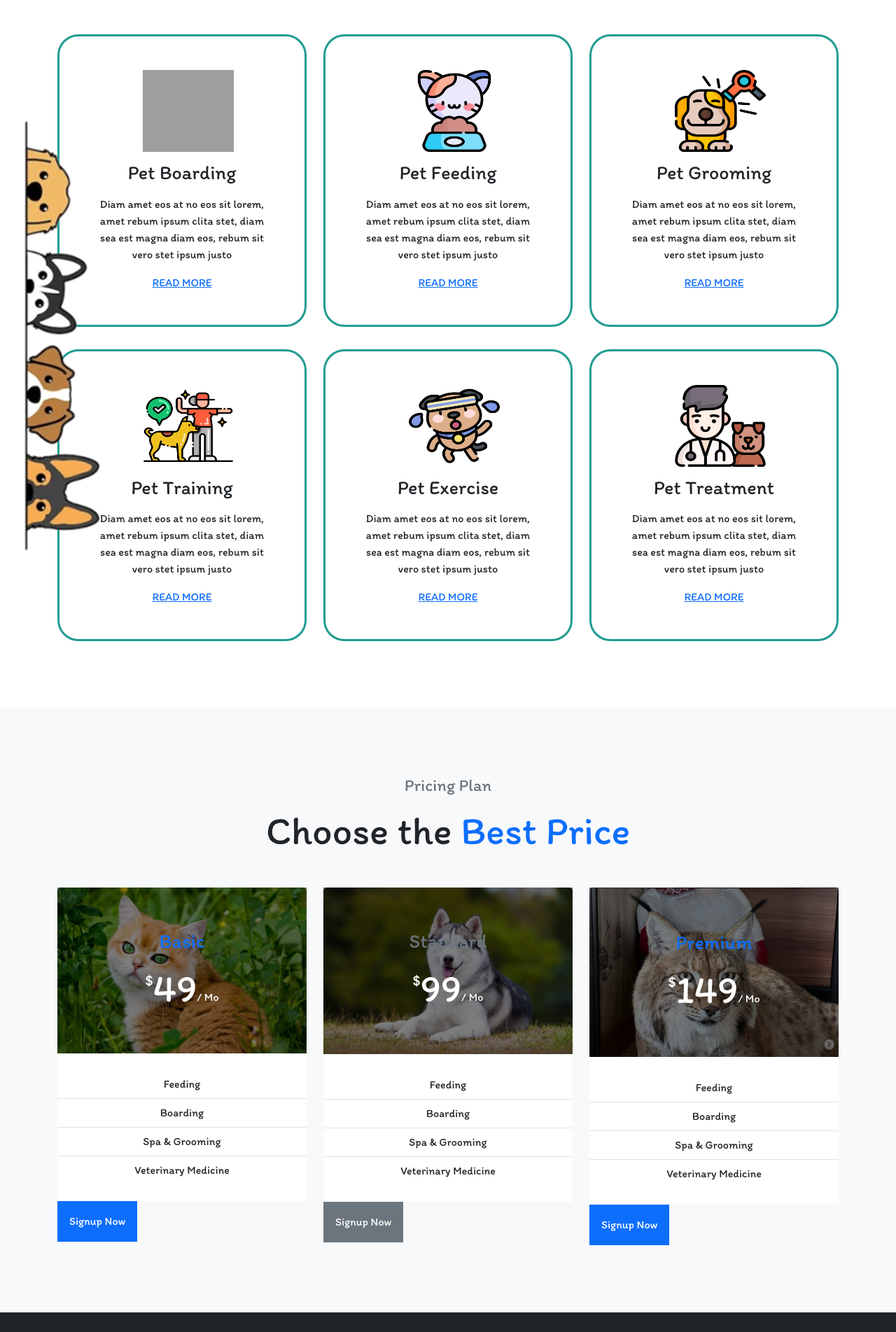
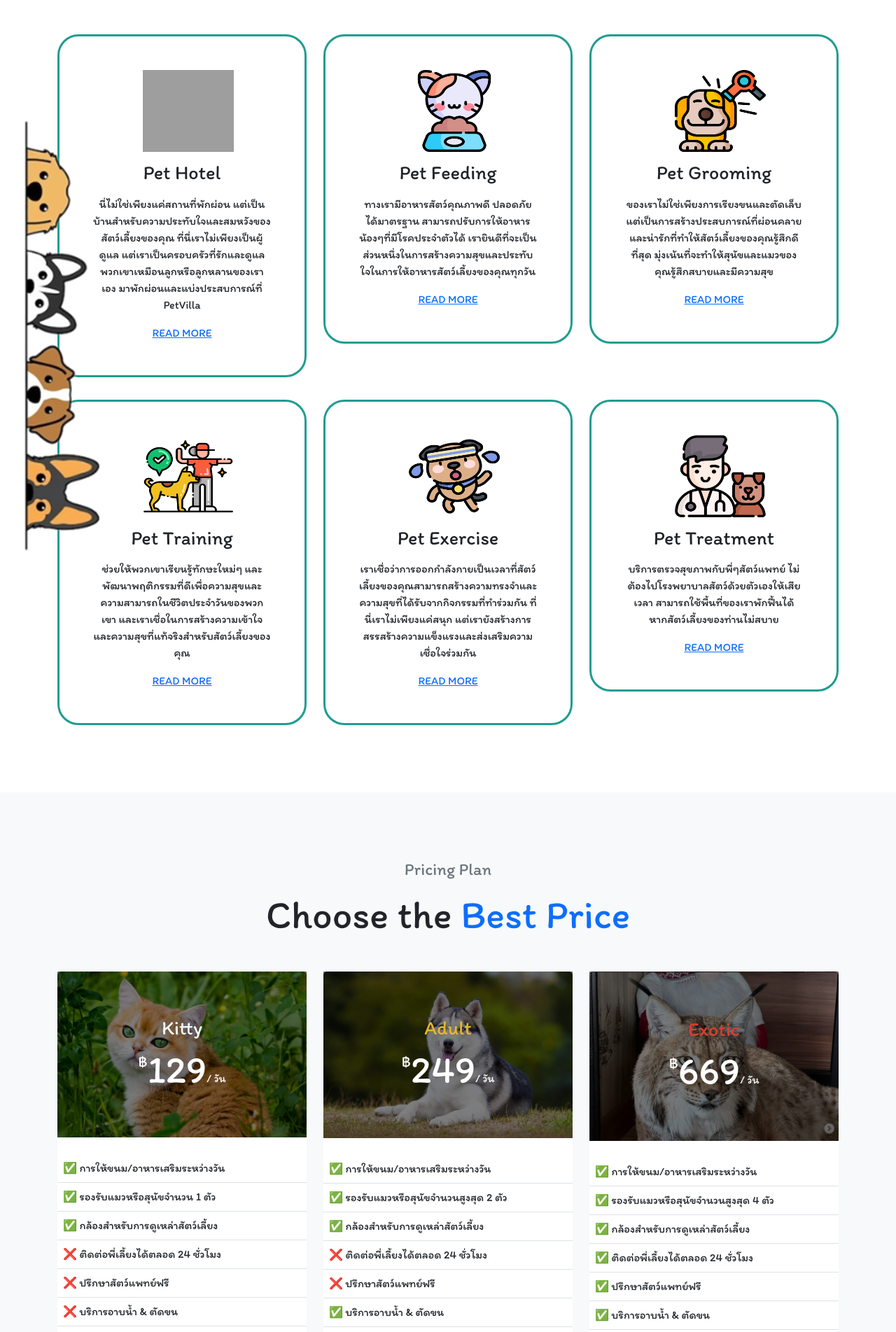
Before and after one commit to IZoom7/CatHotel, a PHP site: page / in a window 1280 px wide; the page is wider, and only the part inside the window is pictured. Shown: the part 1372-3275 px from the top of that part at 70% size. Run offline with PHP 8.4, Linux system fonts and the light colour scheme; grey boxes are pictures that could not be loaded.

Commit message:
fifth commit

```diff
--- a/index.html
+++ b/index.html
@@ -76,8 +76,8 @@
             <div class="col-md-6 col-lg-4 mb-4">
                 <div class="d-flex flex-column text-center bg-white mb-2 p-3 p-sm-5">
                     <img src="/img/pet-hotel.png" alt="">
-                    <h3 class="mb-3">Pet Boarding</h3>
-                    <p>Diam amet eos at no eos sit lorem, amet rebum ipsum clita stet, diam sea est magna diam eos, rebum sit vero stet ipsum justo</p>
+                    <h3 class="mb-3">Pet Hotel</h3>
+                    <p>นี่ไม่ใช่เพียงแค่สถานที่พักผ่อน แต่เป็นบ้านสำหรับความประทับใจและสมหวังของสัตว์เลี้ยงของคุณ ที่นี่เราไม่เพียงเป็นผู้ดูแล แต่เราเป็นครอบครัวที่รักและดูแลพวกเขาเหมือนลูกหรือลูกหลานของเราเอง มาพักผ่อนและแบ่งประสบการณ์ที่ PetVilla</p>
                     <a class="text-uppercase font-weight-bold" href="#">Read More</a>
                 </div>
             </div>
@@ -85,7 +85,7 @@
                 <div class="d-flex flex-column text-center bg-white mb-2 p-3 p-sm-5">
                     <img src="/img/cat.png" alt="">
                     <h3 class="mb-3">Pet Feeding</h3>
-                    <p>Diam amet eos at no eos sit lorem, amet rebum ipsum clita stet, diam sea est magna diam eos, rebum sit vero stet ipsum justo</p>
+                    <p>ทางเรามีอาหารสัตว์คุณภาพดี ปลอดภัย ได้มาตรฐาน สามารถปรับการให้อาหารน้องๆที่มีโรคประจำตัวได้ เรายินดีที่จะเป็นส่วนหนึ่งในการสร้างความสุขและประทับใจในการให้อาหารสัตว์เลี้ยงของคุณทุกวัน </p>
                     <a class="text-uppercase font-weight-bold" href="#">Read More</a>
                 </div>
             </div>
@@ -93,7 +93,7 @@
                 <div class="d-flex flex-column text-center bg-white mb-2 p-3 p-sm-5">
                     <img src="/img/dog01.png" alt="">
                     <h3 class="mb-3">Pet Grooming</h3>
-                    <p>Diam amet eos at no eos sit lorem, amet rebum ipsum clita stet, diam sea est magna diam eos, rebum sit vero stet ipsum justo</p>
+                    <p>ของเราไม่ใช่เพียงการเรียงขนและตัดเล็บ แต่เป็นการสร้างประสบการณ์ที่ผ่อนคลายและน่ารักที่ทำให้สัตว์เลี้ยงของคุณรู้สึกดีที่สุด มุ่งเน้นที่จะทำให้สุนัขและแมวของคุณรู้สึกสบายและมีความสุข</p>
                     <a class="text-uppercase font-weight-bold" href="#">Read More</a>
                 </div>
             </div>
@@ -101,7 +101,7 @@
                 <div class="d-flex flex-column text-center bg-white mb-2 p-3 p-sm-5">
                     <img src="/img/trainer.png" alt="">
                     <h3 class="mb-3">Pet Training</h3>
-                    <p>Diam amet eos at no eos sit lorem, amet rebum ipsum clita stet, diam sea est magna diam eos, rebum sit vero stet ipsum justo</p>
+                    <p>ช่วยให้พวกเขาเรียนรู้ทักษะใหม่ๆ และพัฒนาพฤติกรรมที่ดีเพื่อความสุขและความสามารถในชีวิตประจำวันของพวกเขา และเราเชื่อในการสร้างความเข้าใจและความสุขที่แท้จริงสำหรับสัตว์เลี้ยงของคุณ</p>
                     <a class="text-uppercase font-weight-bold" href="#">Read More</a>
                 </div>
             </div>
@@ -109,7 +109,7 @@
                 <div class="d-flex flex-column text-center bg-white mb-2 p-3 p-sm-5">
                     <img src="/img/dog02.png" alt="">
                     <h3 class="mb-3">Pet Exercise</h3>
-                    <p>Diam amet eos at no eos sit lorem, amet rebum ipsum clita stet, diam sea est magna diam eos, rebum sit vero stet ipsum justo</p>
+                    <p>เราเชื่อว่าการออกกำลังกายเป็นเวลาที่สัตว์เลี้ยงของคุณสามารถสร้างความทรงจำและความสุขที่ได้รับจากกิจกรรมที่ทำร่วมกัน ที่นี่เราไม่เพียงแค่สนุก แต่เรายังสร้างการสรรสร้างความแข็งแรงและส่งเสริมความเชื่อใจร่วมกัน</p>
                     <a class="text-uppercase font-weight-bold" href="#">Read More</a>
                 </div>
             </div>
@@ -117,7 +117,7 @@
                 <div class="d-flex flex-column text-center bg-white mb-2 p-3 p-sm-5">
                     <img src="/img/veterinarian.png" alt="">
                     <h3 class="mb-3">Pet Treatment</h3>
-                    <p>Diam amet eos at no eos sit lorem, amet rebum ipsum clita stet, diam sea est magna diam eos, rebum sit vero stet ipsum justo</p>
+                    <p>บริการตรวจสุขภาพกับพี่ๆสัตว์แพทย์ ไม่ต้องไปโรงพยาบาลสัตว์ด้วยตัวเองให้เสียเวลา สามารถใช้พื้นที่ของเราพักฟื้นได้หากสัตว์เลี้ยงของท่านไม่สบาย</p>
                     <a class="text-uppercase font-weight-bold" href="#">Read More</a>
                 </div>
             </div>
@@ -137,22 +137,26 @@
                     <div class="card-header position-relative border-0 p-0 mb-4">
                         <img class="card-img-top" src="/img/cat02.jpg" alt="">
                         <div class="position-absolute d-flex flex-column align-items-center justify-content-center w-100 h-100" style="top: 0; left: 0; z-index: 1; background: rgba(0, 0, 0, .5);">
-                            <h3 class="text-primary mb-3">Basic</h3>
+                            <h3 style="color: aliceblue;">Kitty</h3>
                             <h1 class="display-4 text-white mb-0">
-                                <small class="align-top" style="font-size: 22px; line-height: 45px;">$</small>49<small class="align-bottom" style="font-size: 16px; line-height: 40px;">/ Mo</small>
+                                <small class="align-top" style="font-size: 22px; line-height: 45px;">฿</small>129<small class="align-bottom" style="font-size: 16px; line-height: 40px;">/ วัน</small>
                             </h1>
                         </div>
                     </div>
                     <div class="card-body text-center p-0">
-                        <ul class="list-group list-group-flush mb-4">
-                            <li class="list-group-item p-2"><i class="fa fa-check text-secondary mr-2"></i>Feeding</li>
-                            <li class="list-group-item p-2"><i class="fa fa-check text-secondary mr-2"></i>Boarding</li>
-                            <li class="list-group-item p-2"><i class="fa fa-times text-danger mr-2"></i>Spa &amp; Grooming</li>
-                            <li class="list-group-item p-2"><i class="fa fa-times text-danger mr-2"></i>Veterinary Medicine</li>
+                        <ul style="text-align: left;" class="list-group list-group-flush mb-4">
+                            <li class="list-group-item p-2"><i class="fa fa-check text-secondary mr-2"></i>✅  การให้ขนม/อาหารเสริมระหว่างวัน</li>
+                            <li class="list-group-item p-2"><i class="fa fa-check text-secondary mr-2"></i>✅   รองรับแมวหรือสุนัขจำนวน 1 ตัว</li>
+                            <li class="list-group-item p-2"><i class="fa fa-times text-danger mr-2"></i>✅   กล้องสำหรับการดูเหล่าสัตว์เลี้ยง</li>
+                            <li class="list-group-item p-2"><i class="fa fa-times text-danger mr-2"></i>❌ ติดต่อพี่เลี้ยงได้ตลอด 24 ชั่วโมง</li>
+                            <li class="list-group-item p-2"><i class="fa fa-times text-danger mr-2"></i>❌   ปรึกษาสัตว์แพทย์ฟรี</li>
+                            <li class="list-group-item p-2"><i class="fa fa-times text-danger mr-2"></i>❌   บริการอาบน้ำ & ตัดขน</li>
+                            <li class="list-group-item p-2"><i class="fa fa-times text-danger mr-2"></i>❌   กล้องสำหรับการดูเหล่าสัตว์เลี้ยง</li>
+                            <li class="list-group-item p-2"><i class="fa fa-times text-danger mr-2"></i>❌   บริการรับ-ส่งสัตว์เลี้ยงถึงหน้าบ้าน(ไม่เกิน 20 กม.)</li>
                         </ul>
                     </div>
                     <div class="card-footer border-0 p-0">
-                        <a href="" class="btn btn-primary btn-block p-3" style="border-radius: 0;">Signup Now</a>
+                        <a href="#" class="btn btn-primary btn-block p-3" style="background-color: #219C90; border-radius: 10px; width: 100%; margin-top: 46px; font-size: 24px;">จองห้องเลย!</a>
                     </div>
                 </div>
             </div>
@@ -161,22 +165,26 @@
                     <div class="card-header position-relative border-0 p-0 mb-4">
                         <img class="card-img-top" src="/img/husky01.jpg" alt="">
                         <div class="position-absolute d-flex flex-column align-items-center justify-content-center w-100 h-100" style="top: 0; left: 0; z-index: 1; background: rgba(0, 0, 0, .5);">
-                            <h3 class="text-secondary mb-3">Standard</h3>
+                            <h3 style="color: #E9B824;">Adult</h3>
                             <h1 class="display-4 text-white mb-0">
-                                <small class="align-top" style="font-size: 22px; line-height: 45px;">$</small>99<small class="align-bottom" style="font-size: 16px; line-height: 40px;">/ Mo</small>
+                                <small class="align-top" style="font-size: 22px; line-height: 45px;">฿</small>249<small class="align-bottom" style="font-size: 16px; line-height: 40px;">/ วัน</small>
                             </h1>
                         </div>
                     </div>
                     <div class="card-body text-center p-0">
-                        <ul class="list-group list-group-flush mb-4">
-                            <li class="list-group-item p-2"><i class="fa fa-check text-secondary mr-2"></i>Feeding</li>
-                            <li class="list-group-item p-2"><i class="fa fa-check text-secondary mr-2"></i>Boarding</li>
-                            <li class="list-group-item p-2"><i class="fa fa-check text-secondary mr-2"></i>Spa &amp; Grooming</li>
-                            <li class="list-group-item p-2"><i class="fa fa-times text-danger mr-2"></i>Veterinary Medicine</li>
+                        <ul style="text-align: left;" class="list-group list-group-flush mb-4">
+                            <li class="list-group-item p-2"><i class="fa fa-check text-secondary mr-2"></i>✅  การให้ขนม/อาหารเสริมระหว่างวัน</li>
+                            <li class="list-group-item p-2"><i class="fa fa-check text-secondary mr-2"></i>✅   รองรับแมวหรือสุนัขจำนวนสูงสุด 2 ตัว</li>
+                            <li class="list-group-item p-2"><i class="fa fa-times text-danger mr-2"></i>✅   กล้องสำหรับการดูเหล่าสัตว์เลี้ยง</li>
+                            <li class="list-group-item p-2"><i class="fa fa-times text-danger mr-2"></i>❌ ติดต่อพี่เลี้ยงได้ตลอด 24 ชั่วโมง</li>
+                            <li class="list-group-item p-2"><i class="fa fa-times text-danger mr-2"></i>❌   ปรึกษาสัตว์แพทย์ฟรี</li>
+                            <li class="list-group-item p-2"><i class="fa fa-times text-danger mr-2"></i>✅   บริการอาบน้ำ & ตัดขน</li>
+                            <li class="list-group-item p-2"><i class="fa fa-times text-danger mr-2"></i>✅   กล้องสำหรับการดูเหล่าสัตว์เลี้ยง</li>
+                            <li class="list-group-item p-2"><i class="fa fa-times text-danger mr-2"></i>❌   บริการรับ-ส่งสัตว์เลี้ยงถึงหน้าบ้าน(ไม่เกิน 20 กม.)</li>
                         </ul>
                     </div>
                     <div class="card-footer border-0 p-0">
-                        <a href="" class="btn btn-secondary btn-block p-3" style="border-radius: 0;">Signup Now</a>
+                        <a href="#" class="btn btn-secondary btn-block p-3" style="background-color: #EE9322; border-radius: 10px; width: 100%; margin-top: 46px; font-size: 24px;">จองห้องเลย!</a>
                     </div>
                 </div>
             </div>
@@ -185,22 +193,27 @@
                     <div class="card-header position-relative border-0 p-0 mb-4">
                         <img class="card-img-top" src="img/lynx01.png" alt="">
                         <div class="position-absolute d-flex flex-column align-items-center justify-content-center w-100 h-100" style="top: 0; left: 0; z-index: 1; background: rgba(0, 0, 0, .5);">
-                            <h3 class="text-primary mb-3">Premium</h3>
+                            <h3 style="color: #D83F31;">Exotic</h3>
                             <h1 class="display-4 text-white mb-0">
-                                <small class="align-top" style="font-size: 22px; line-height: 45px;">$</small>149<small class="align-bottom" style="font-size: 16px; line-height: 40px;">/ Mo</small>
+                                <small class="align-top" style="font-size: 22px; line-height: 45px;">฿</small>669<small class="align-bottom" style="font-size: 16px; line-height: 40px;">/ วัน</small>
                             </h1>
                         </div>
                     </div>
                     <div class="card-body text-center p-0">
-                        <ul class="list-group list-group-flush mb-4">
-                            <li class="list-group-item p-2"><i class="fa fa-check text-secondary mr-2"></i>Feeding</li>
-                            <li class="list-group-item p-2"><i class="fa fa-check text-secondary mr-2"></i>Boarding</li>
-                            <li class="list-group-item p-2"><i class="fa fa-check text-secondary mr-2"></i>Spa &amp; Grooming</li>
-                            <li class="list-group-item p-2"><i class="fa fa-check text-secondary mr-2"></i>Veterinary Medicine</li>
+                        <ul style="text-align: left;" class="list-group list-group-flush mb-4">
+                            <li class="list-group-item p-2"><i class="fa fa-check text-secondary mr-2"></i>✅  การให้ขนม/อาหารเสริมระหว่างวัน</li>
+                            <li class="list-group-item p-2"><i class="fa fa-check text-secondary mr-2"></i>✅   รองรับแมวหรือสุนัขจำนวนสูงสุด 4 ตัว</li>
+                            <li class="list-group-item p-2"><i class="fa fa-times text-danger mr-2"></i>✅   กล้องสำหรับการดูเหล่าสัตว์เลี้ยง</li>
+                            <li class="list-group-item p-2"><i class="fa fa-times text-danger mr-2"></i>✅ ติดต่อพี่เลี้ยงได้ตลอด 24 ชั่วโมง</li>
+                            <li class="list-group-item p-2"><i class="fa fa-times text-danger mr-2"></i>✅   ปรึกษาสัตว์แพทย์ฟรี</li>
+                            <li class="list-group-item p-2"><i class="fa fa-times text-danger mr-2"></i>✅   บริการอาบน้ำ & ตัดขน</li>
+                            <li class="list-group-item p-2"><i class="fa fa-times text-danger mr-2"></i>✅   กล้องสำหรับการดูเหล่าสัตว์เลี้ยง</li>
+                            <li class="list-group-item p-2"><i class="fa fa-times text-danger mr-2"></i>✅   อาหารสำหรับ Exotic Pets โดยเฉพาะ</li>
+                            <li class="list-group-item p-2"><i class="fa fa-times text-danger mr-2"></i>✅   บริการรับ-ส่งสัตว์เลี้ยงถึงหน้าบ้าน(ไม่เกิน 20 กม.)</li>
                         </ul>
                     </div>
                     <div class="card-footer border-0 p-0">
-                        <a href="" class="btn btn-primary btn-block p-3" style="border-radius: 0;">Signup Now</a>
+                        <a href="#" class="btn btn-primary btn-block p-3" style="background-color: #D83F31; border-radius: 10px; width: 100%; font-size: 24px;">จองห้องเลย!</a>
                     </div>
                 </div>
             </div>
--- a/meowstyle.css
+++ b/meowstyle.css
@@ -195,6 +195,7 @@ nav a
 }
 
 
+
 #services img
 {
     width: 130px;
@@ -214,6 +215,13 @@ nav a
     border: 3px solid #219C90 ;
     border-radius: 30px;
 }
+
+
+.card-footer:last-child {
+    border-radius: 0 0 var(--bs-card-inner-border-radius) var(--bs-card-inner-border-radius);
+    margin-top: 55px;
+}
+
 
 .row
 {
```
